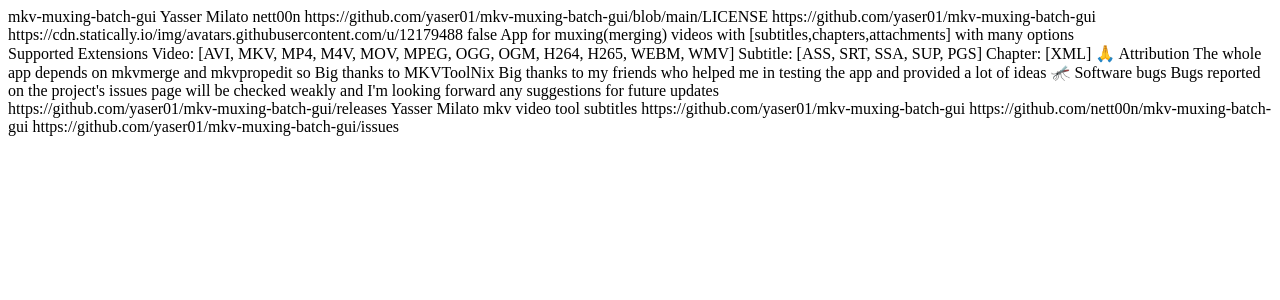
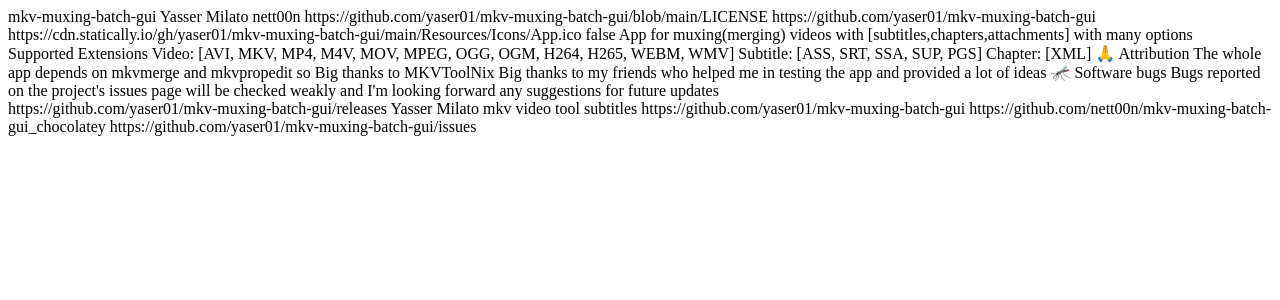
Before and after one commit to nett00n/mkv-muxing-batch-gui_chocolatey, a Python web app: template templates/nuspec.j2 in a window 1280 px wide. Shown: the top 300 px of the page. Run offline with Jinja, Linux system fonts and the light colour scheme; the template is opened without the code that fills it, so the values that code supplies are empty.

Commit message:
- update icon - rm dependecies

```diff
--- a/templates/nuspec.j2
+++ b/templates/nuspec.j2
@@ -8,7 +8,7 @@
     <owners>nett00n</owners>
     <licenseUrl>https://github.com/yaser01/mkv-muxing-batch-gui/blob/main/LICENSE</licenseUrl>
     <projectUrl>https://github.com/yaser01/mkv-muxing-batch-gui</projectUrl>
-    <iconUrl>https://cdn.statically.io/img/avatars.githubusercontent.com/u/12179488</iconUrl>
+    <iconUrl>https://cdn.statically.io/gh/yaser01/mkv-muxing-batch-gui/main/Resources/Icons/App.ico</iconUrl>
     <requireLicenseAcceptance>false</requireLicenseAcceptance>
     <description>App for muxing(merging) videos with [subtitles,chapters,attachments] with many options</description>
     <summary>
@@ -26,11 +26,8 @@
     <copyright>Yasser Milato</copyright>
     <tags>mkv video tool subtitles</tags>
     <projectSourceUrl>https://github.com/yaser01/mkv-muxing-batch-gui</projectSourceUrl>
-    <packageSourceUrl>https://github.com/nett00n/mkv-muxing-batch-gui</packageSourceUrl>
+    <packageSourceUrl>https://github.com/nett00n/mkv-muxing-batch-gui_chocolatey</packageSourceUrl>
     <bugTrackerUrl>https://github.com/yaser01/mkv-muxing-batch-gui/issues</bugTrackerUrl>
-    <dependencies>
-      <dependency id="dotnet4.5" />
-    </dependencies>
   </metadata>
   <files>
     <file src="tools\*.ps1" target="tools"/>
```
Also changed, not shown: 1 other file.
